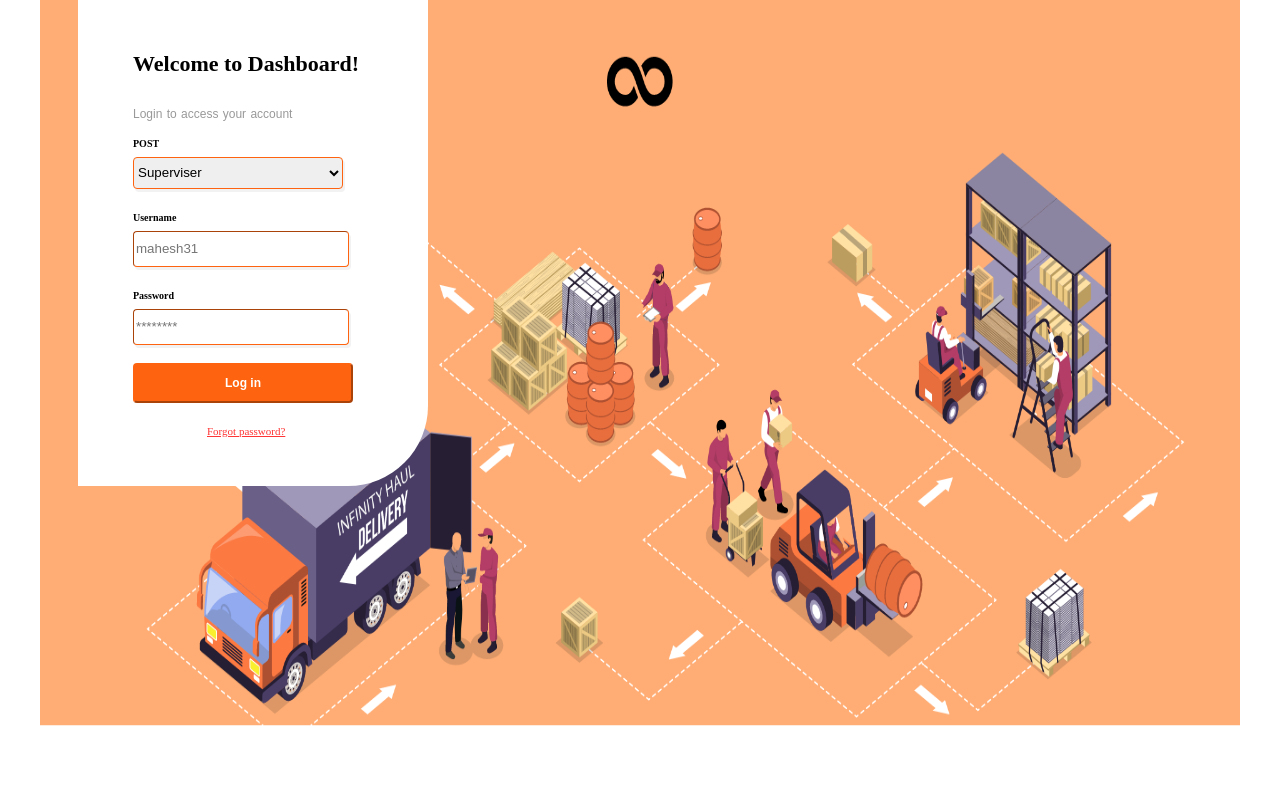
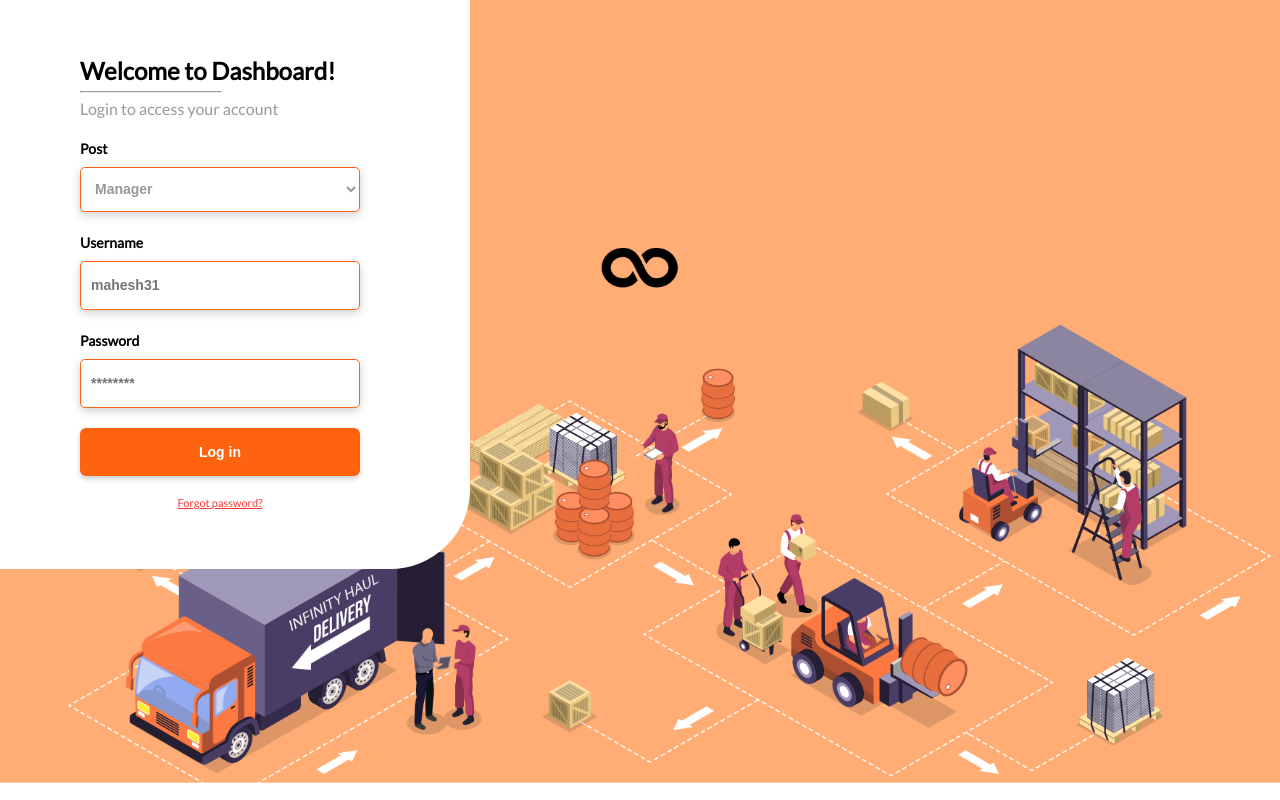
Before and after one commit to mohdarafat/inf, a plain HTML site: page index.html in a window 1280 px wide. Drawn offline with Linux system fonts and the light colour scheme.

Commit message:
Add files via upload

```diff
--- a/css/app.css
+++ b/css/app.css
@@ -1,85 +1,94 @@
-body{
-	background-image: url('../images/login_bg.png');
-  background-size: 1200px 1000px;
-  background-repeat: no-repeat;
-  background-position: center;
+html {
+	background: url('../images/login_bg.png') no-repeat center center fixed;
+	background-size: cover;
+	margin: 0;
+	padding: 0;
+}
+
+body {
+	margin: 0;
+	padding: 0;
+	font-family: 'Lato', sans-serif;
+}
+
+.login-box {
+	background-color: white ;
+	border: 5px;
+	max-width: 350px;
+	height: auto;
+	border-bottom-right-radius: 80px;
+	margin-top: -22px;
+	padding: 20px 40px 60px 80px;
+}
+
+.content{
+	width: 280px;
+}
+
+.content hr {
+	margin-top: -14px;
+	width: 50%;
+	margin-left: 0;
+}
+
+.content p {
+	font-size: 16px;
+	color: #999999;
+	margin-top: -2px;
+}
 
 
-}
-.form{
-	background-color: white ;
-	margin-left: 70px;
-
-	 border: 5px ;
-	 width: 350px;
-	 height: 500PX;
-	 border-bottom-right-radius: 80px;
-     margin-top: -22px;
-
-}
-.text{
-	margin-left: 55px;
-
-
-}
-p{
-	font-family: arial;
-	font-size: 12px;
-	word-spacing: 1px;
-	color: #999999;
-}
-h4{
-  font-size: 22px;
+.form-field {
+	margin-top: 20px;
 }
 
-input,#h {
-  border-width:1px;
+.select-box {
+	background-color: #fff;
+}
 
-  border-radius: 4px ;
-  height:32px;
-  width: 210px;
-  border-color: #fe640f;
-  margin-top: 6px;
-  box-shadow: 3px;
-   box-shadow: 2px 3px #f2f2f2;
-   cursor:pointer;
+.field {
+  	border-radius: 5px ;
+  	height: 45px;
+  	width: 100%;
+  	border: 1px solid #fe640f;
+	font-size: 14px;
+	padding-left: 10px;
+	font-weight: bold;
+	color: #999;
+	margin-top: 10px;
+	box-shadow: 0 0px 0px 0 rgba(0, 0, 0, 0.2), 0 3px 10px 0 rgba(0, 0, 0, 0.19);
+}
 
+.content input {
+	width: 95%;
+}
 
-}
-label{
-	font-size: 10px;
-	text-decoration: bold;
-	font-family:serif;
-	padding-bottom: 2px;
+.content label{
+	font-size: 14px;
+	font-weight: bold;
 }
 .button{
- text-align: center;
- background-color: #fe640f;
- width: 220px;
- height: 40px;
- border-color: #fe640f;
- border-radius: 4px ;
-color: white;
-cursor:pointer;
-box-shadow: 3px;
-font-size: 12px;
-
-}
-a{
-	color: #ff3434;
-margin-left: 74px;
-font-size: 11px;
-margin-top: 10px;
+	text-align: center;
+	background-color: #fe640f;
+	width: 100%;
+	height: auto;
+	border: none;
+	border-color: #fe640f;
+	border-radius: 6px;
+	color: white;
+	cursor:pointer;
+	box-shadow: 0 0px 0px 0 rgba(0, 0, 0, 0.2), 0 3px 5px 0 rgba(0, 0, 0, 0.19);
+	font-size: 14px;
+	padding: 16px;
 }
 
-.l{
-	color: #a6a6a6;
-	cursor: pointer;
-	font-size: 15px;
-	height: 5px;
+.forgot-password {
+	color: #ff3434;
+	font-size: 11px;
+	margin-top: 20px;
+	text-align: center;
+}
 
-
+.forgot-password a {
+	color: #ff3434;
 }
-.l:hover{
-	background-color: #fe640f;
-}
--- a/index.html
+++ b/index.html
@@ -2,34 +2,50 @@
 <html>
 <head>
 	<title>Infinity</title>
+	 <link href="https://fonts.googleapis.com/css2?family=Lato&display=swap" rel="stylesheet">
 	<link rel="stylesheet" type="text/css" href="css/app.css">
 </head>
 <body>
 
 
 	<!--form-->
-	<div class="form">
-		<div class="text"><br><br>
-	<h4 >Welcome to Dashboard!</h4>
+<div class="login-box">
+		<div class="content">
+			<br><br>
 
-	<p>Login to access your account</p>
+			<h2>Welcome to Dashboard!</h2>
+			<hr>
+			<p>Login to access your account</p>
 
-	<form>
-    <label for="POST" class="POST"><b>POST</b></label><br>
-  <select name="" id="h">
-     <optgroup label="Manager" class="l">
-      <option value="Superviser" class="h">Superviser</option>
-      <option value="Region Head" class="h">Region Head</option>
-    </optgroup>
-     </select><br><br>
-     <label for="username"><b>Username</b></label><br>
-  <input type="text" id="username" name="username" placeholder="mahesh31"><br><br>
-  <label for="Password"><b>Password</b></label><br>
-  <input type="text" id="Password" name="Password" placeholder="********"><br><br>
-  <button class="button" type="button"><b>Log in</b></button><br><br>
-  <a href="" >Forgot password?</a>
-</form>
-</div>
+			<form>
+				<div class="form-field">
+			    	<label for="POST" class="POST"><b>Post</b></label><br>
+			  		<select class="field select-box">
+						<option value="Manager">Manager</option>
+			      		<option value="Superviser">Superviser</option>
+			      		<option value="Region Head">Region Head</option>
+			     	</select>
+				</div>
+
+				<div class="form-field">
+					<label for="username"><b>Username</b></label>
+		  			<input type="text" id="username" class="field" name="username" placeholder="mahesh31">
+				</div >
+
+				<div class="form-field">
+					<label for="Password"><b>Password</b></label>
+		  			<input type="text" id="Password" class="field" name="Password" placeholder="********">
+				</div>
+
+				<div class="form-field">
+					<button class="button" type="button"><b>Log in</b></button><br>
+				</div>
+			</form>
+
+			<div class="forgot-password">
+				<a href=""  >Forgot password?</a>
+			</div>
+		</div>
 </div>
 
 
```
